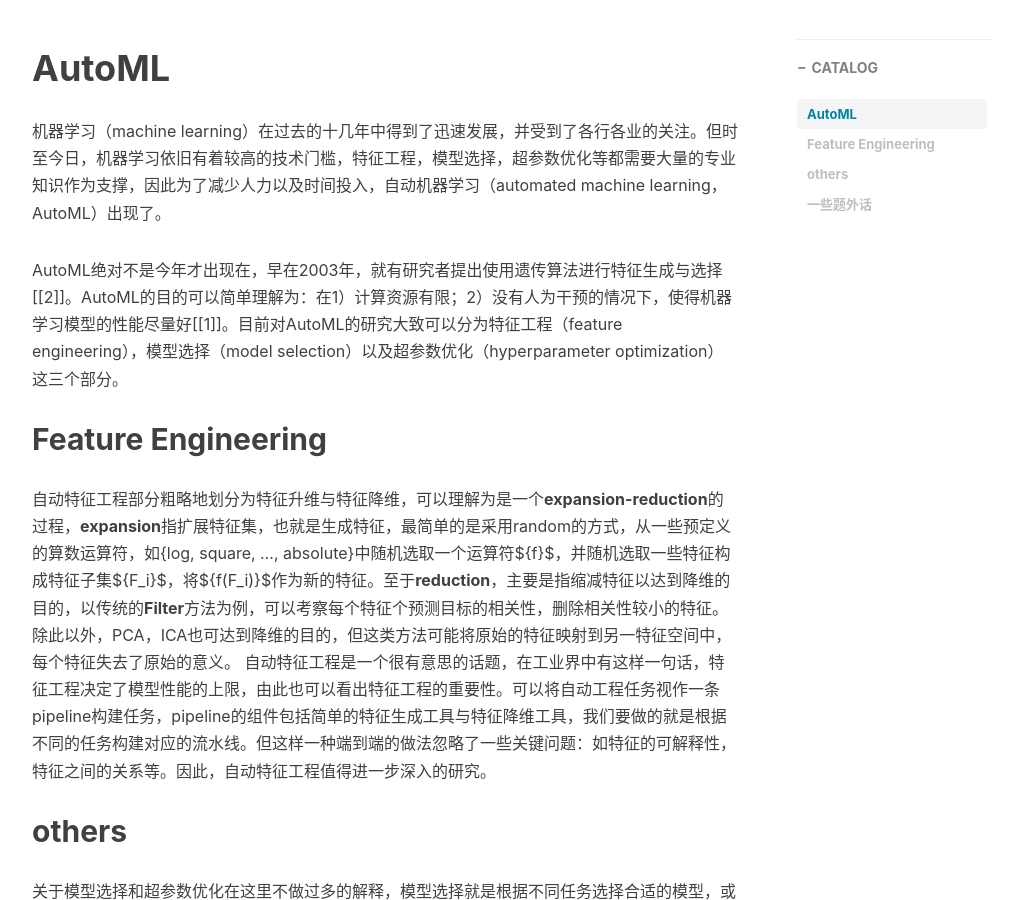
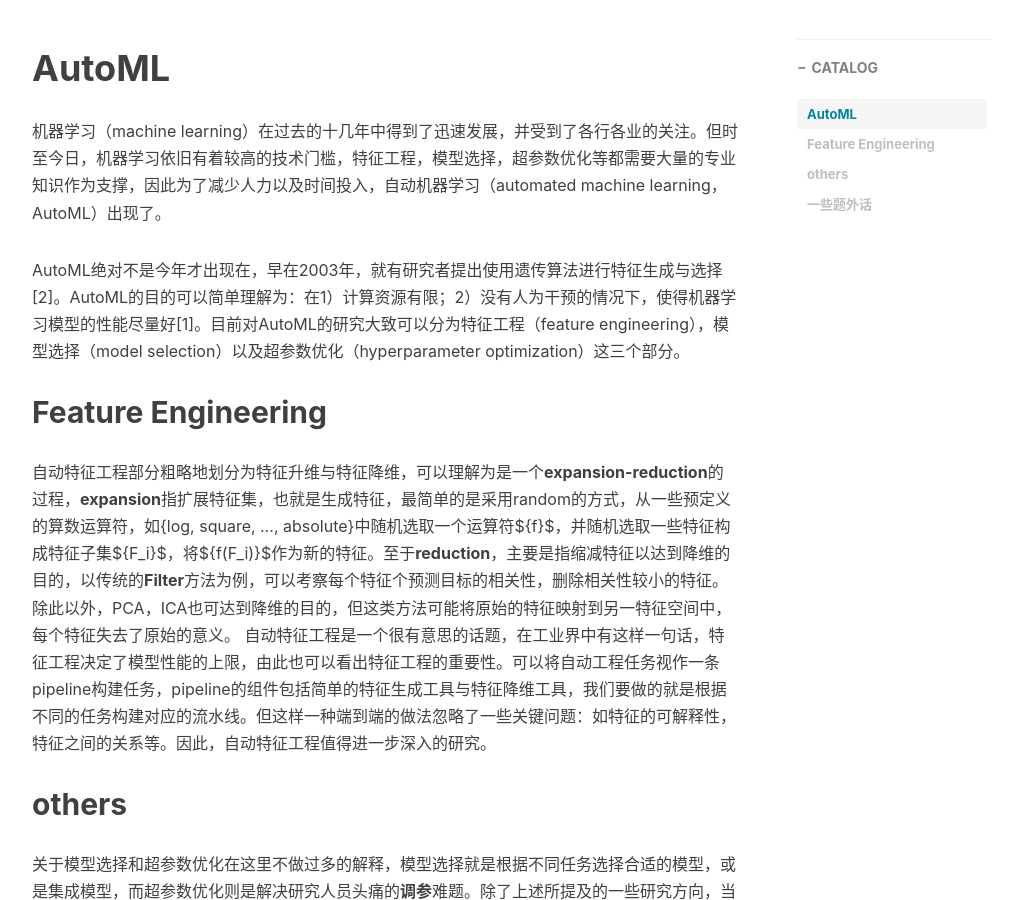
Before and after one commit to SpeechlessMan/speechlessman.github.io, a Jekyll site: the page built from _posts/2020-05-06-AutoML随笔.md, in a window 1280 px wide and 900 px high, scrolled down 524 px. Shown: the whole window, without its empty margins (233-1256 px from the left). Built offline with Jekyll 4.4.1, drawn with Linux system fonts in a browser that asks for light colours; nearby versions of some CDN libraries; comment, search, counter and statistics services are not loaded.

```diff
--- a/_posts/2020-05-06-AutoML随笔.md
+++ b/_posts/2020-05-06-AutoML随笔.md
@@ -14,7 +14,7 @@ tags:
 
 机器学习（machine learning）在过去的十几年中得到了迅速发展，并受到了各行各业的关注。但时至今日，机器学习依旧有着较高的技术门槛，特征工程，模型选择，超参数优化等都需要大量的专业知识作为支撑，因此为了减少人力以及时间投入，自动机器学习（automated machine learning，AutoML）出现了。
 
-AutoML绝对不是今年才出现在，早在2003年，就有研究者提出使用遗传算法进行特征生成与选择[[2]]。AutoML的目的可以简单理解为：在1）计算资源有限；2）没有人为干预的情况下，使得机器学习模型的性能尽量好[[1]]。目前对AutoML的研究大致可以分为特征工程（feature engineering），模型选择（model selection）以及超参数优化（hyperparameter optimization）这三个部分。
+AutoML绝对不是今年才出现在，早在2003年，就有研究者提出使用遗传算法进行特征生成与选择[2]。AutoML的目的可以简单理解为：在1）计算资源有限；2）没有人为干预的情况下，使得机器学习模型的性能尽量好[1]。目前对AutoML的研究大致可以分为特征工程（feature engineering），模型选择（model selection）以及超参数优化（hyperparameter optimization）这三个部分。
 
 ## Feature Engineering
 
```
